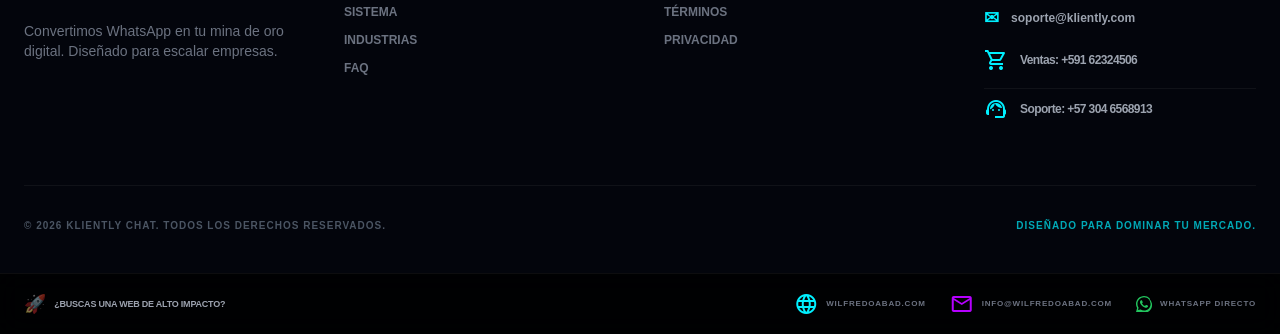
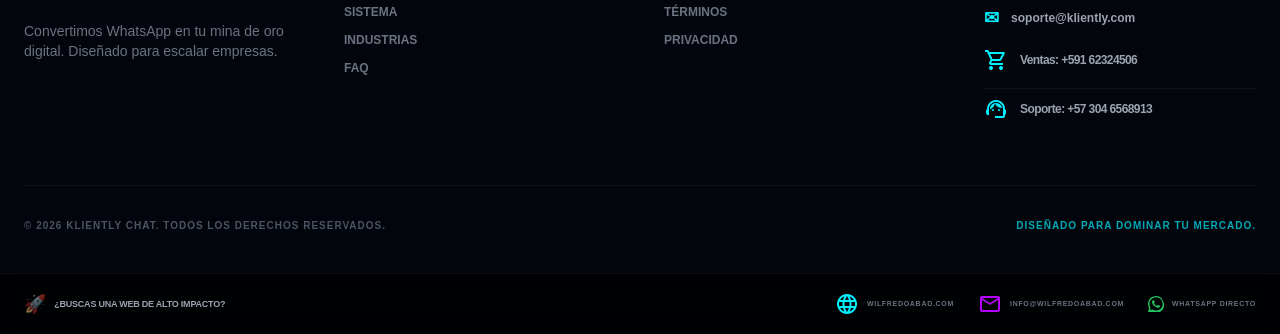
Before and after one commit to wilfredoabadmt/productivo, a React app: page index.html in a window 1280 px wide. Shown: the part 7504-7838 px from the top of the page. Built offline with nearby package versions, Linux system fonts and the light colour scheme; a web font is replaced by a local one.

Commit message:
tamaño texto creditos

```diff
--- a/index.html
+++ b/index.html
@@ -2383,13 +2383,13 @@
                     <span
                         class="material-symbols-outlined text-[15px] text-neon-cyan group-hover:scale-110 transition-transform">language</span>
                     <span
-                        class="text-[8px] font-black text-gray-500 group-hover:text-white transition-colors tracking-widest uppercase">wilfredoabad.com</span>
+                        class="text-[7px] font-semibold text-gray-500 group-hover:text-white transition-colors tracking-widest uppercase">wilfredoabad.com</span>
                 </a>
                 <a href="mailto:info@wilfredoabad.com" class="flex items-center gap-2 group">
                     <span
                         class="material-symbols-outlined text-[15px] text-neon-purple group-hover:scale-110 transition-transform">mail</span>
                     <span
-                        class="text-[8px] font-black text-gray-500 group-hover:text-white transition-colors tracking-widest uppercase">info@wilfredoabad.com</span>
+                        class="text-[7px] font-semibold text-gray-500 group-hover:text-white transition-colors tracking-widest uppercase">info@wilfredoabad.com</span>
                 </a>
                 <a href="https://wa.me/59171523780" target="_blank" class="flex items-center gap-2 group">
                     <svg class="w-4 h-4 text-green-500 fill-current group-hover:scale-110 transition-transform shrink-0"
@@ -2398,7 +2398,7 @@
                             d="M17.472 14.382c-.297-.149-1.758-.867-2.03-.967-.273-.099-.471-.148-.67.15-.197.297-.767.966-.94 1.164-.173.199-.347.223-.644.075-.297-.15-1.255-.463-2.39-1.475-.883-.788-1.48-1.761-1.653-2.059-.173-.297-.018-.458.13-.606.134-.133.298-.347.446-.52.149-.174.198-.298.298-.497.099-.198.05-.371-.025-.52-.075-.149-.669-1.612-.916-2.207-.242-.579-.487-.5-.669-.51-.173-.008-.371-.01-.57-.01-.198 0-.52.074-.792.372-.272.297-1.04 1.016-1.04 2.479 0 1.462 1.067 2.877 1.215 3.076.149.198 2.096 3.2 5.077 4.487.709.306 1.262.489 1.694.625.712.227 1.36.195 1.871.118.571-.085 1.758-.719 2.006-1.413.248-.694.248-1.289.173-1.413-.074-.124-.272-.198-.57-.347m-5.421 7.403h-.004a9.87 9.87 0 01-5.031-1.378l-.361-.214-3.741.982.998-3.648-.235-.374a9.86 9.86 0 01-1.51-5.26c.001-5.45 4.436-9.884 9.888-9.884 2.64 0 5.122 1.03 6.988 2.898a9.825 9.825 0 012.893 6.994c-.003 5.45-4.438 9.884-9.89 9.884m8.413-18.297A11.815 11.815 0 0012.05 0C5.414 0 .018 5.393 0 12.029c0 2.119.554 4.187 1.606 6.006L.061 24l6.11-.16a11.787 11.787 0 005.877 1.568h.005c6.636 0 12.032-5.394 12.035-12.031a11.77 11.77 0 00-3.528-8.503" />
                     </svg>
                     <span
-                        class="text-[8px] font-black text-gray-500 group-hover:text-white transition-colors tracking-widest uppercase">WhatsApp
+                        class="text-[7px] font-semibold text-gray-500 group-hover:text-white transition-colors tracking-widest uppercase">WhatsApp
                         Directo</span>
                 </a>
 
```
